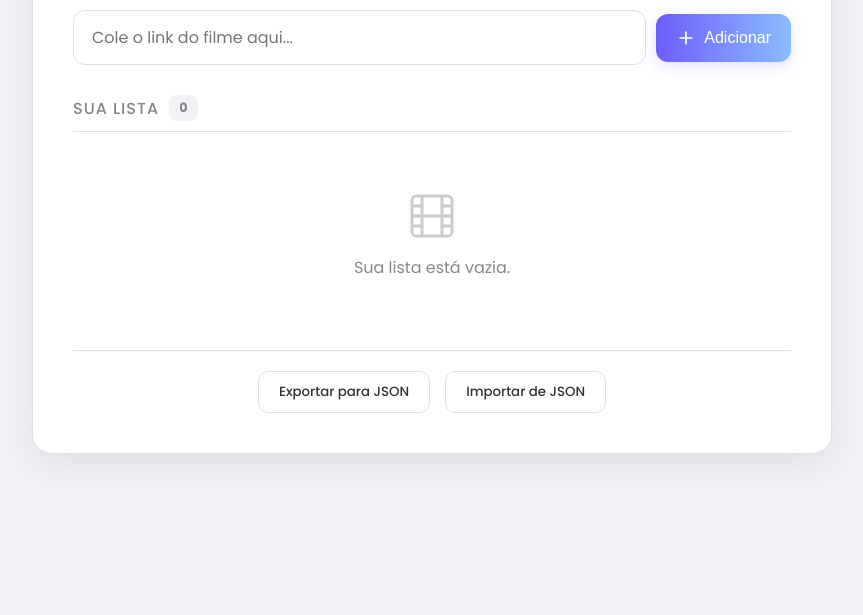
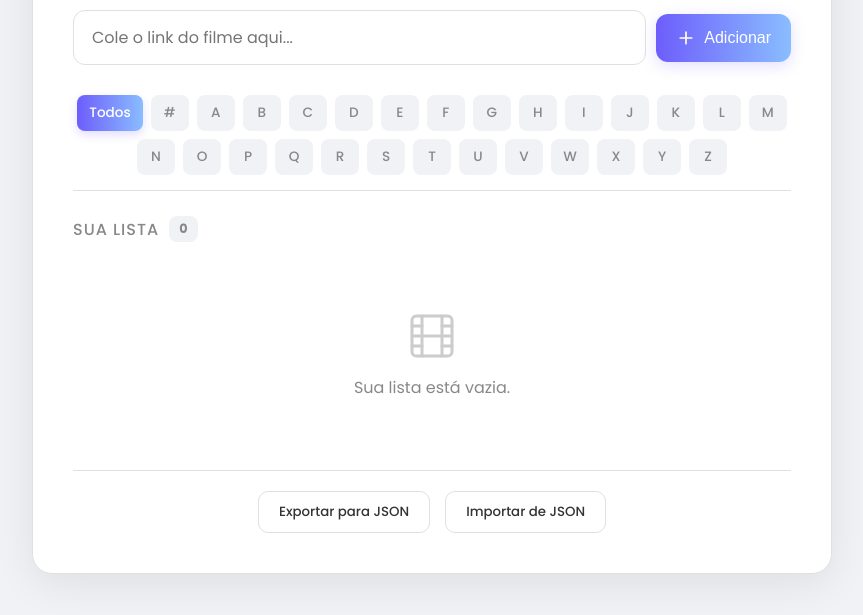
Before and after one commit to RAVELLSL/lista-filmes, a plain HTML site: page index.html in a window 1280 px wide. Shown: the part 129-744 px from the top of the page, without its empty margins (208-1071 px from the left). Drawn offline with Linux system fonts and the light colour scheme.

Commit message:
Update index.html

```diff
--- a/index.html
+++ b/index.html
@@ -27,7 +27,6 @@
             from { opacity: 0; transform: translateY(-10px); }
             to { opacity: 1; transform: translateY(0); }
         }
-
         @keyframes slideIn {
             from { opacity: 0; transform: translateX(-20px); }
             to { opacity: 1; transform: translateX(0); }
@@ -57,10 +56,7 @@
             animation: fadeIn 0.5s ease-out;
             transition: max-width 0.4s ease;
         }
-        /* Aumenta a largura do container para 3 colunas */
-        .container.wide-container {
-            max-width: 1200px;
-        }
+        .container.wide-container { max-width: 1200px; }
 
         header h1 {
             text-align: center; font-weight: 700; font-size: 2em; margin-bottom: 30px;
@@ -92,8 +88,42 @@
         #addMovieForm button:hover { transform: translateY(-2px); box-shadow: 0 6px 20px rgba(109, 93, 252, 0.3); }
         #addMovieForm button:active { transform: translateY(0) scale(0.98); }
 
+        #alphabetFilter {
+            display: flex;
+            flex-wrap: wrap;
+            justify-content: center;
+            gap: 8px;
+            margin-bottom: 25px;
+            padding-bottom: 15px;
+            border-bottom: 1px solid var(--cor-borda);
+        }
+        #alphabetFilter button {
+            font-family: 'Poppins', sans-serif;
+            font-weight: 500;
+            font-size: 0.85em;
+            background-color: var(--cor-fundo);
+            color: var(--cor-texto-suave);
+            border: none;
+            border-radius: 8px;
+            padding: 8px 12px;
+            min-width: 38px; /* Garante que o # tenha um tamanho similar */
+            text-align: center;
+            cursor: pointer;
+            transition: all 0.2s ease;
+        }
+        #alphabetFilter button:hover {
+            background-color: var(--cor-primaria);
+            color: white;
+        }
+        #alphabetFilter button.active-filter {
+            background: var(--cor-gradiente);
+            color: white;
+            box-shadow: 0 4px 10px rgba(109, 93, 252, 0.2);
+        }
+
+
         .list-header {
-            display: flex; align-items: center; gap: 10px; border-bottom: 1px solid var(--cor-borda);
+            display: flex; align-items: center; gap: 10px;
             padding-bottom: 10px; margin-bottom: 20px;
         }
         .list-header h2 {
@@ -165,10 +195,7 @@
         .io-section button { font-family: 'Poppins', sans-serif; font-weight: 500; padding: 10px 20px; border-radius: 10px; border: 1px solid var(--cor-borda); background-color: var(--cor-container); color: var(--cor-texto); cursor: pointer; transition: all 0.2s ease; }
         .io-section button:hover { background-color: var(--cor-fundo); border-color: var(--cor-texto-suave); }
 
-        /* Media queries para responsividade */
-        @media (max-width: 1024px) {
-            #movieList.three-columns { grid-template-columns: 1fr 1fr; }
-        }
+        @media (max-width: 1024px) { #movieList.three-columns { grid-template-columns: 1fr 1fr; } }
         @media (max-width: 768px) {
             .container { max-width: 100%; padding: 20px; }
             #movieList.two-columns, #movieList.three-columns { grid-template-columns: 1fr; }
@@ -187,6 +214,7 @@
                 </button>
             </form>
             <div class="movie-list-container">
+                <div id="alphabetFilter"></div>
                 <div class="list-header">
                     <h2>Sua Lista</h2><span id="movieCount"></span>
                 </div>
@@ -217,6 +245,7 @@
             const exportBtn = document.getElementById('exportBtn');
             const importBtn = document.getElementById('importBtn');
             const importFile = document.getElementById('importFile');
+            const alphabetFilter = document.getElementById('alphabetFilter');
 
             const notesIconSVG = `<svg xmlns="http://www.w3.org/2000/svg" width="20" height="20" viewBox="0 0 24 24" fill="none" stroke="currentColor" stroke-width="2" stroke-linecap="round" stroke-linejoin="round"><path d="M21 15a2 2 0 0 1-2 2H7l-4 4V5a2 2 0 0 1 2-2h14a2 2 0 0 1 2 2z"></path></svg>`;
             const editIconSVG = `<svg xmlns="http://www.w3.org/2000/svg" width="20" height="20" viewBox="0 0 24 24" fill="none" stroke="currentColor" stroke-width="2" stroke-linecap="round" stroke-linejoin="round"><path d="M11 4H4a2 2 0 0 0-2 2v14a2 2 0 0 0 2 2h14a2 2 0 0 0 2-2v-7"></path><path d="M18.5 2.5a2.121 2.121 0 0 1 3 3L12 15l-4 1 1-4 9.5-9.5z"></path></svg>`;
@@ -225,6 +254,7 @@
 
             let movies = [];
             let noteSaveTimer;
+            let currentFilterLetter = 'all';
 
             const loadAndMigrateData = () => {
                 const loadedMovies = JSON.parse(localStorage.getItem('movieListApp')) || [];
@@ -234,6 +264,7 @@
 
             const saveMovies = () => localStorage.setItem('movieListApp', JSON.stringify(movies));
             const sortMovies = () => movies.sort((a, b) => a.title.localeCompare(b.title, 'pt-BR', { sensitivity: 'base' }));
+
             const extractTitleFromUrl = (url) => {
                 try {
                     const decodedUrl = decodeURIComponent(url);
@@ -244,24 +275,46 @@
                 } catch { return url; }
             };
 
+            const updateActiveFilterButton = () => {
+                const buttons = alphabetFilter.querySelectorAll('button');
+                buttons.forEach(button => {
+                    button.classList.remove('active-filter');
+                    if (button.dataset.letter.toLowerCase() === currentFilterLetter.toLowerCase()) {
+                        button.classList.add('active-filter');
+                    }
+                });
+            };
+
             const renderMovies = () => {
-                movieCountSpan.textContent = movies.length;
+                let filteredMovies;
 
+                if (currentFilterLetter === 'all') {
+                    filteredMovies = movies;
+                } else if (currentFilterLetter === '#') {
+                    // Filtra por filmes que começam com um número (dígito)
+                    filteredMovies = movies.filter(movie => /^\d/.test(movie.title));
+                } else {
+                    // Filtra por filmes que começam com a letra selecionada
+                    filteredMovies = movies.filter(movie => movie.title.toUpperCase().startsWith(currentFilterLetter));
+                }
+
+                movieCountSpan.textContent = filteredMovies.length;
                 movieList.classList.remove('two-columns', 'three-columns');
                 mainContainer.classList.remove('wide-container');
-                if (movies.length >= 20) {
+
+                if (filteredMovies.length >= 20) {
                     movieList.classList.add('three-columns');
                     mainContainer.classList.add('wide-container');
-                } else if (movies.length >= 10) {
+                } else if (filteredMovies.length >= 10) {
                     movieList.classList.add('two-columns');
                 }
 
                 movieList.innerHTML = '';
-                if (movies.length === 0) {
+                if (filteredMovies.length === 0) {
                     emptyMessage.style.display = 'flex';
                 } else {
                     emptyMessage.style.display = 'none';
-                    movies.forEach(movie => {
+                    filteredMovies.forEach(movie => {
                         const li = document.createElement('li');
                         const hasNotes = movie.notes && movie.notes.trim() !== '';
                         li.className = `movie-item ${hasNotes ? 'notes-visible' : ''}`;
@@ -284,6 +337,7 @@
                     });
                     attachEventListeners();
                 }
+                updateActiveFilterButton();
             };
 
             const attachEventListeners = () => {
@@ -316,6 +370,23 @@
             const addMovie = (title, link) => { movies.push({ id: Date.now(), title, link, notes: '' }); sortMovies(); saveMovies(); renderMovies(); };
             const deleteMovie = (idToDelete) => { movies = movies.filter(movie => movie.id.toString() !== idToDelete); saveMovies(); renderMovies(); };
 
+            const createAlphabetFilter = () => {
+                const alphabet = ['Todos', '#', ...'ABCDEFGHIJKLMNOPQRSTUVWXYZ'.split('')];
+                alphabet.forEach(letter => {
+                    const button = document.createElement('button');
+                    button.textContent = letter;
+                    button.dataset.letter = letter === 'Todos' ? 'all' : letter;
+                    alphabetFilter.appendChild(button);
+                });
+
+                alphabetFilter.addEventListener('click', (e) => {
+                    if (e.target.tagName === 'BUTTON') {
+                        currentFilterLetter = e.target.dataset.letter;
+                        renderMovies();
+                    }
+                });
+            };
+
             addMovieForm.addEventListener('submit', (event) => {
                 event.preventDefault(); const link = movieLinkInput.value.trim();
                 if (link) { addMovie(extractTitleFromUrl(link), link); addMovieForm.reset(); }
@@ -342,7 +413,6 @@
                     try {
                         const importedMovies = JSON.parse(e.target.result);
                         if (!Array.isArray(importedMovies)) throw new Error("O arquivo JSON não contém uma lista (array).");
-
                         if (confirm("Isso irá substituir sua lista atual. Deseja continuar?")) {
                             movies = importedMovies.map(m => ({ id: m.id || Date.now() + Math.random(), title: m.title || "Título Inválido", link: m.link || "#", notes: m.notes || "" }));
                             sortMovies(); saveMovies(); renderMovies();
@@ -351,13 +421,17 @@
                     } catch (error) {
                         alert("Erro ao importar o arquivo. Verifique se o arquivo JSON é válido.\nDetalhes: " + error.message);
                     } finally {
-                        event.target.value = null; // Limpa o input para permitir importar o mesmo arquivo novamente
+                        event.target.value = null;
                     }
                 };
                 reader.readAsText(file);
             });
 
-            loadAndMigrateData(); sortMovies(); renderMovies();
+            // --- Inicialização ---
+            createAlphabetFilter();
+            loadAndMigrateData();
+            sortMovies();
+            renderMovies();
         });
     </script>
 </body>
```
